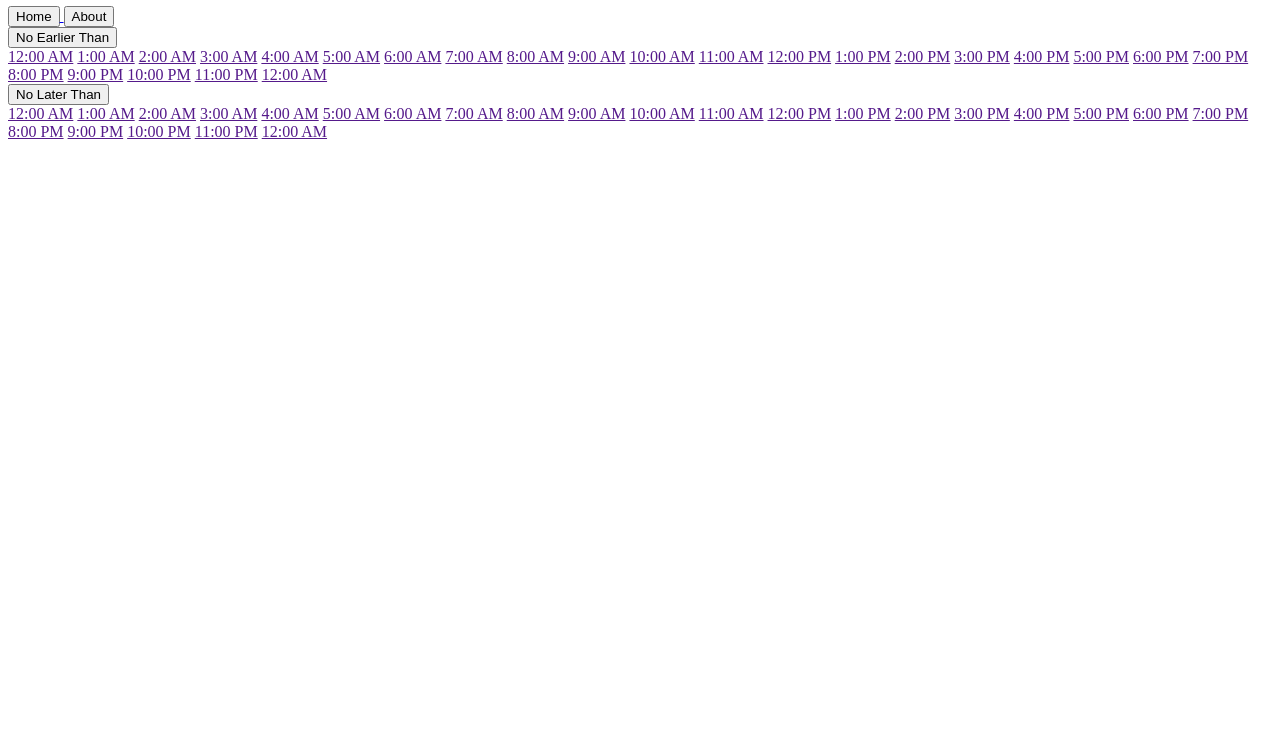
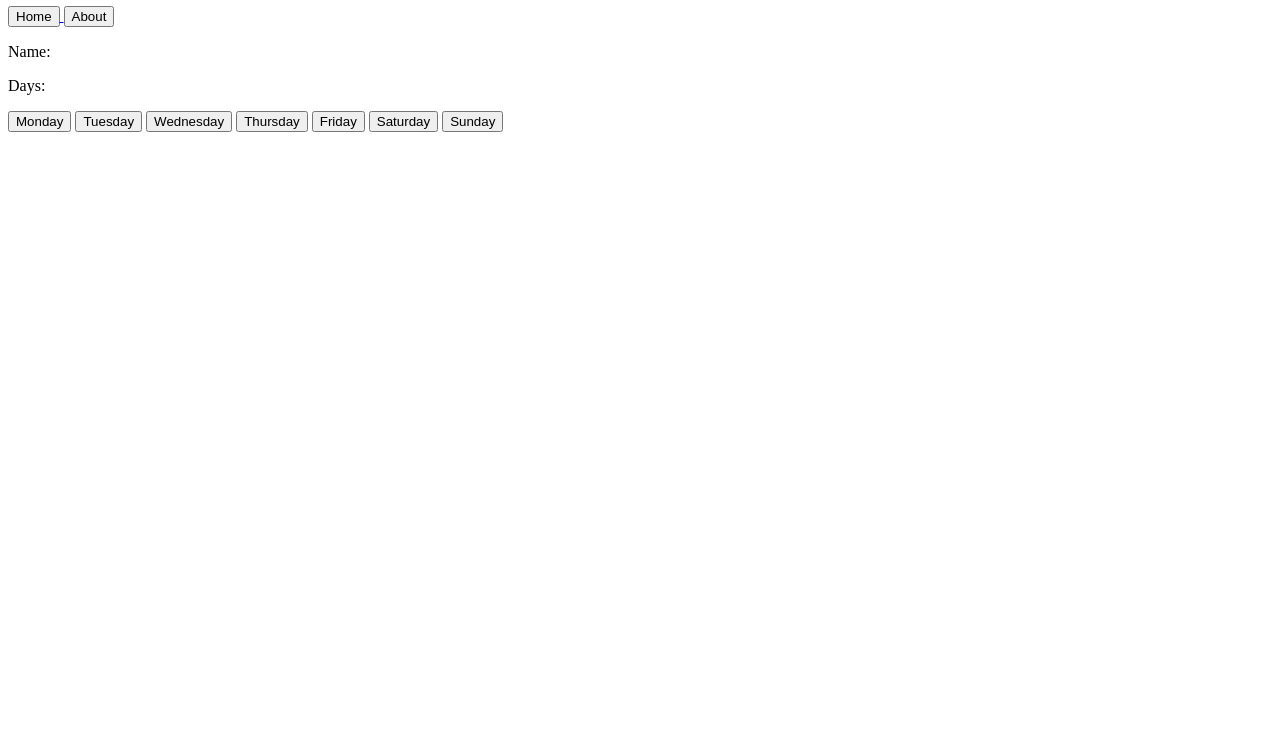
Before and after one commit to n8silveira/EventPlannerProgram, a plain HTML site: page index.html in a window 1280 px wide. Shown: the part 60-800 px from the top of the page. Drawn offline with Linux system fonts and the light colour scheme.

Commit message:
trying to merge

```diff
--- a/index.html
+++ b/index.html
@@ -7,63 +7,43 @@
         <a href="about.html">
             <button>  About  </button>
         </a>
-    <div class="dropdown">
-        <button class="button">No Earlier Than</button>
-        <div class="content">
-            <a href="">12:00 AM</a>
-            <a href="">1:00 AM</a>
-            <a href="">2:00 AM</a>
-            <a href="">3:00 AM</a>
-            <a href="">4:00 AM</a>
-            <a href="">5:00 AM</a>
-            <a href="">6:00 AM</a>
-            <a href="">7:00 AM</a>
-            <a href="">8:00 AM</a>
-            <a href="">9:00 AM</a>
-            <a href="">10:00 AM</a>
-            <a href="">11:00 AM</a>
-            <a href="">12:00 PM</a>
-            <a href="">1:00 PM</a>
-            <a href="">2:00 PM</a>
-            <a href="">3:00 PM</a>
-            <a href="">4:00 PM</a>
-            <a href="">5:00 PM</a>
-            <a href="">6:00 PM</a>
-            <a href="">7:00 PM</a>
-            <a href="">8:00 PM</a>
-            <a href="">9:00 PM</a>
-            <a href="">10:00 PM</a>
-            <a href="">11:00 PM</a>
-            <a href="">12:00 AM</a>
-        </div>
-        <button class="button">No Later Than</button>
-        <div class="content">
-            <a href="">12:00 AM</a>
-            <a href="">1:00 AM</a>
-            <a href="">2:00 AM</a>
-            <a href="">3:00 AM</a>
-            <a href="">4:00 AM</a>
-            <a href="">5:00 AM</a>
-            <a href="">6:00 AM</a>
-            <a href="">7:00 AM</a>
-            <a href="">8:00 AM</a>
-            <a href="">9:00 AM</a>
-            <a href="">10:00 AM</a>
-            <a href="">11:00 AM</a>
-            <a href="">12:00 PM</a>
-            <a href="">1:00 PM</a>
-            <a href="">2:00 PM</a>
-            <a href="">3:00 PM</a>
-            <a href="">4:00 PM</a>
-            <a href="">5:00 PM</a>
-            <a href="">6:00 PM</a>
-            <a href="">7:00 PM</a>
-            <a href="">8:00 PM</a>
-            <a href="">9:00 PM</a>
-            <a href="">10:00 PM</a>
-            <a href="">11:00 PM</a>
-            <a href="">12:00 AM</a>
-        </div>
-    </div>
+
+        <P>Name:</P>
+        <p>Days:</p>
+        <button type = "button", button id = b1  onclick = "changeColor1()"> Monday </button>
+        <button type = "button", button id = b2  onclick = "changeColor2()"> Tuesday </button>
+        <button type = "button", button id = b3  onclick = "changeColor3()"> Wednesday </button>
+        <button type = "button", button id = b4  onclick = "changeColor4()"> Thursday </button>
+        <button type = "button", button id = b5  onclick = "changeColor5()"> Friday </button>
+        <button type = "button", button id = b6  onclick = "changeColor6()"> Saturday </button>
+        <button type = "button", button id = b7  onclick = "changeColor7()"> Sunday </button>
+
+        <script>
+            function changeColor1(){
+                document.getElementById("b1").style.backgroundColor = "green";
+            }
+            function changeColor2(){
+                document.getElementById("b2").style.backgroundColor = "green";
+            }
+            function changeColor3(){
+                document.getElementById("b3").style.backgroundColor = "green";
+            }
+            function changeColor4(){
+                document.getElementById("b4").style.backgroundColor = "green";
+            }
+            function changeColor5(){
+                document.getElementById("b5").style.backgroundColor = "green";
+            }
+            function changeColor6(){
+                document.getElementById("b6").style.backgroundColor = "green";
+            }
+            function changeColor7(){
+                document.getElementById("b7").style.backgroundColor = "green";
+            }
+
+
+        </script>
     </body>
+
+
 </html>
--- a/styles.css
+++ b/styles.css
@@ -2,7 +2,7 @@
     display: inline-block;
 }
 .dropdown button{
-    background-color: hsl(0, 0%, 80%);
+    background-color: hsl(0, 0%, 60%);
     color: white;
     padding: 10px 15px;
     border: none;
@@ -25,7 +25,7 @@
     display: block;
 }
 .dropdown:hover button{
-    background-color: hsl(0, 0%, 70%);
+    background-color: hsl(0, 0%, 46%);
 }
 .dropdown a:hover{
     background-color: hsl(0, 0%, 90%);
```
